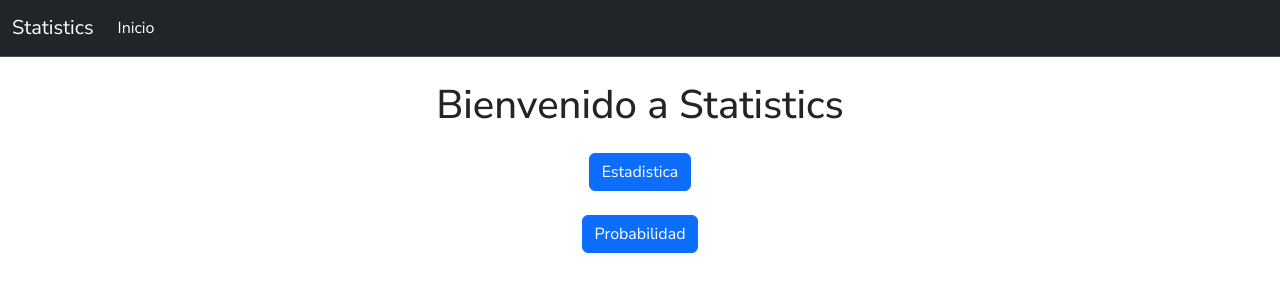
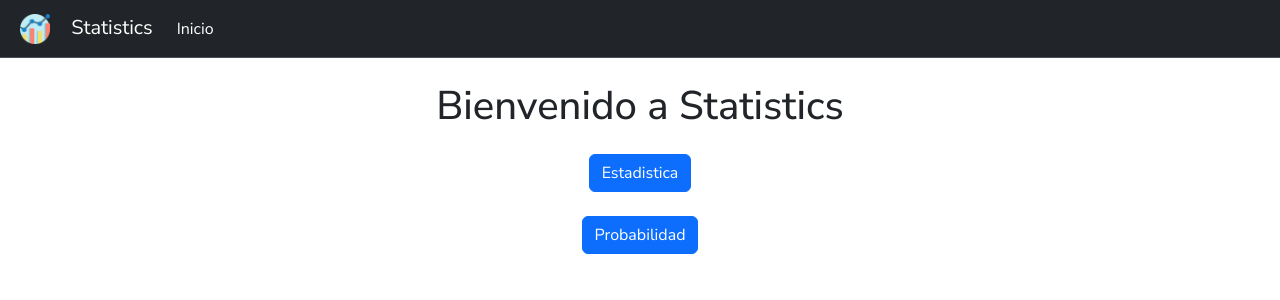
Before and after one commit to emilycodesoft/statistics-app, a Vue app: page / in a window 1280 px wide. Shown: the top 300 px of the page. Built offline with nearby package versions, Linux system fonts and the light colour scheme.

Commit message:
Add logo to Navbar

```diff
--- a/src/components/HeaderApp.vue
+++ b/src/components/HeaderApp.vue
@@ -2,13 +2,13 @@
   <nav class="navbar navbar-expand-lg bg-dark border-bottom border-body" data-bs-theme="dark">
     <div class="container-fluid">
       <router-link to="/" class="navbar-brand">
-        <!--  <img
+        <img
           src="/public/graph.png"
           alt="Logo"
           width="30"
           height="30"
-          class="d-inline-block align-text-top me-3"
-        /> -->
+          class="d-inline-block align-text-top ms-2 me-3"
+        />
         Statistics
       </router-link>
       <button
```
